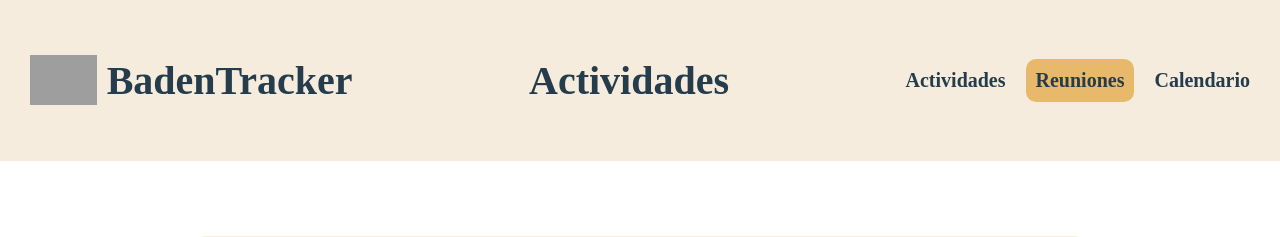
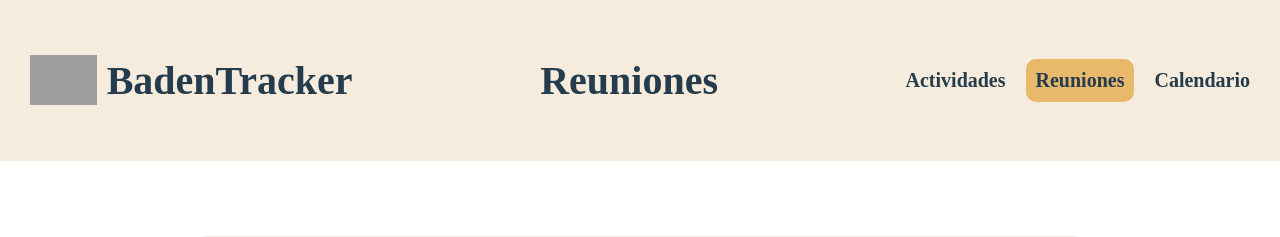
Before and after one commit to Covija97/badentracker, a PHP site: page /reuniones/ in a window 1280 px wide. Shown: the top 237 px of the page. Run offline with PHP 8.4, Linux system fonts and the light colour scheme; data comes from the database, SQL or seed files in the repository; data that the repository does not hold is empty; some libraries are stand-ins or nearby versions; grey boxes are pictures that could not be loaded.

Commit message:
fix: update page title from "Actividades" to "Reuniones" for accuracy

```diff
--- a/reuniones/index.php
+++ b/reuniones/index.php
@@ -1,7 +1,7 @@
 <?php
 
 $page = "reu";
-$title = "Actividades";
+$title = "Reuniones";
 
 require "../.res/funct/funct.php";
 include "../.res/templates/header.php";
```
